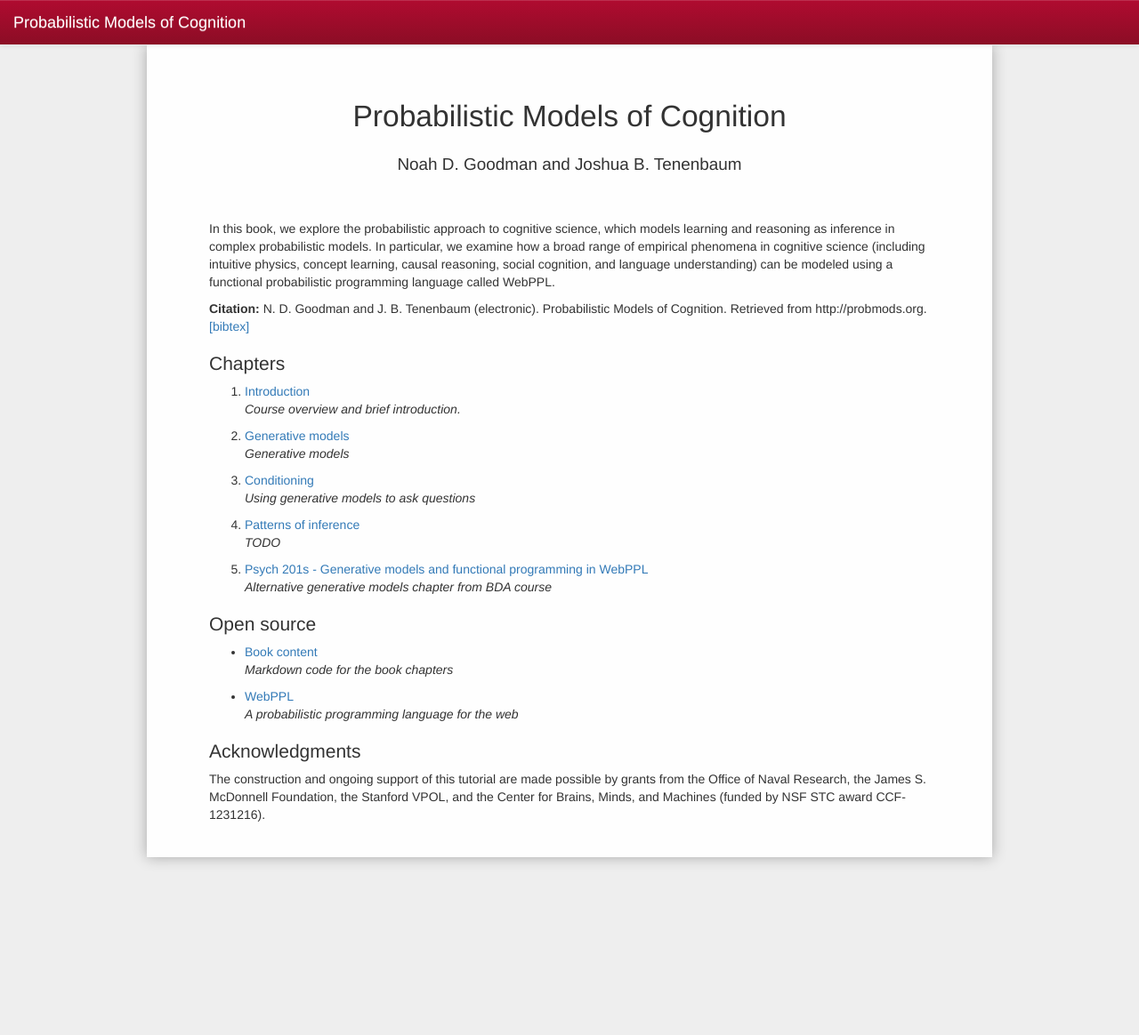
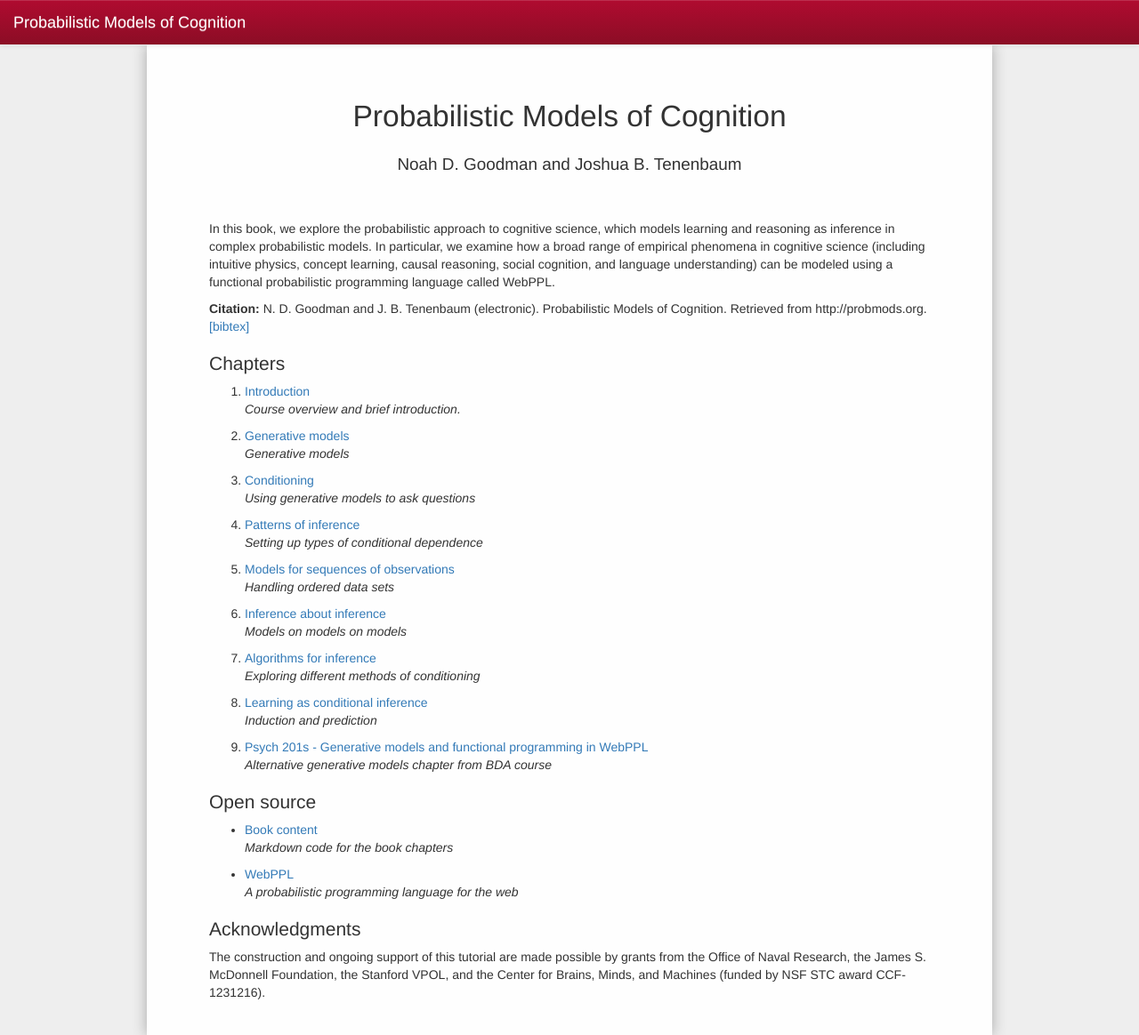
Before and after one commit to probmods/probmods2, a Jekyll site: the page built from index.md, in a window 1280 px wide. Shown: the whole page at 89% size. Built offline with Jekyll 4.4.1, drawn with Linux system fonts in a browser that asks for light colours; nearby versions of some CDN libraries; library files that are not in the unit come from our copies.

Commit message:
Reformat for inclusion in index.md

```diff
--- a/chapters/04-patterns-of-inference.md
+++ b/chapters/04-patterns-of-inference.md
@@ -1,7 +1,7 @@
 ---
 layout: chapter
 title: Patterns of inference
-description: TODO
+description: Setting up types of conditional dependence
 ---
 
 # Causal Dependence
--- a/chapters/05-observing-sequences.md
+++ b/chapters/05-observing-sequences.md
@@ -1,3 +1,12 @@
+---
+layout: chapter
+title: Models for sequences of observations
+description: Handling ordered data sets
+custom_js:
+- assets/js/box2d.js
+- assets/js/phys.js
+---
+
 % Models for sequences of observations
 % Noah Goodman; Timothy J. O'Donnell; Josh Tenenbaum
 
--- a/chapters/06-inference-about-inference.md
+++ b/chapters/06-inference-about-inference.md
@@ -1,4 +1,11 @@
-% Inference about inference
+---
+layout: chapter
+title: Inference about inference
+description: Models on models on models
+custom_js:
+- assets/js/box2d.js
+- assets/js/phys.js
+---
 
 The `query` operator is an ordinary Church function, in the sense that it can occur anywhere that any other function can occur. In particular, we can construct a query with another query inside of it: this represents hypothetical inference *about* a hypothetical inference. Nested queries are particularly useful in modeling social cognition: reasoning about another agent, who is herself reasoning.
 
--- a/chapters/07-inference-process.md
+++ b/chapters/07-inference-process.md
@@ -1,4 +1,11 @@
-% Algorithms for inference
+---
+layout: chapter
+title: Algorithms for inference
+description: Exploring different methods of conditioning
+custom_js:
+- assets/js/box2d.js
+- assets/js/phys.js
+---
 
 
 # The performance characteristics of different algorithms
--- a/chapters/08-learning-as-conditional-inference.md
+++ b/chapters/08-learning-as-conditional-inference.md
@@ -1,4 +1,8 @@
-% Learning as conditional inference
+---
+layout: chapter
+title: Learning as conditional inference
+description: Induction and prediction
+---
 
 <!--
 -revise learning as induction section:
```
